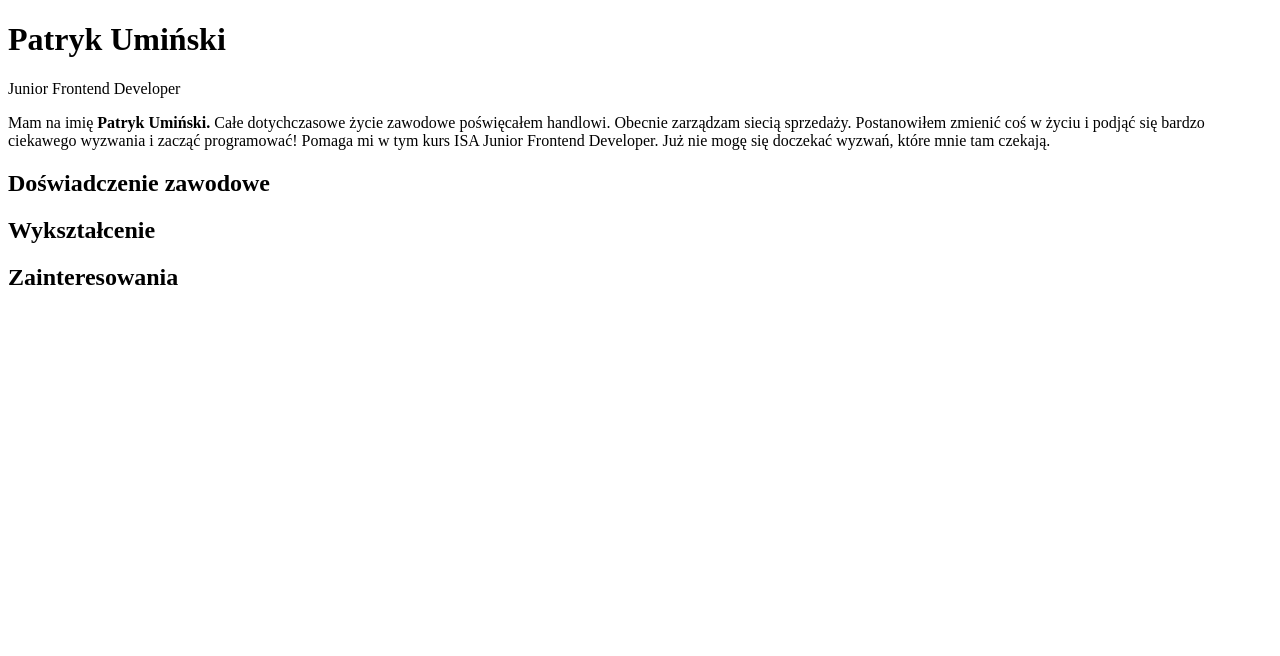
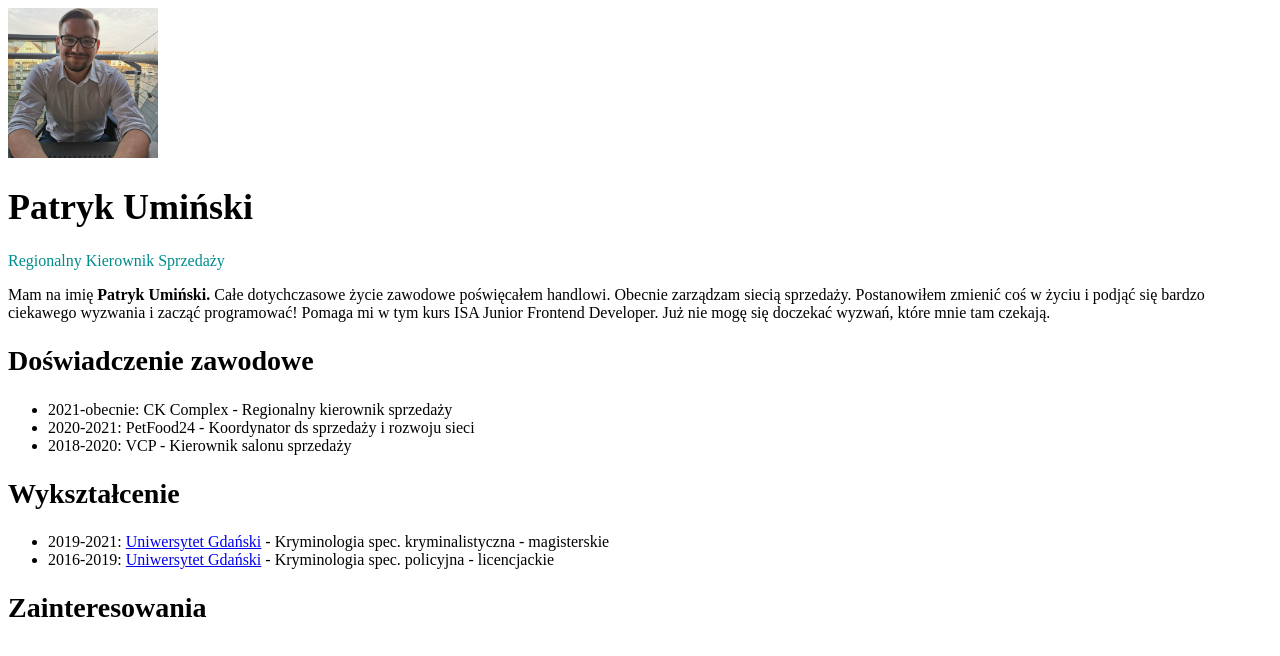
Before and after one commit to PatrykUminski/kurs-html, a plain HTML site: page index.html in a window 1280 px wide. Drawn offline with Linux system fonts and the light colour scheme.

Commit message:
Photo added to CV and modified HTML & first CSS code

```diff
--- a/index.html
+++ b/index.html
@@ -7,8 +7,9 @@
     <title>CV</title>
 </head>
 <body>
- <h1>Patryk Umiński</h1>
-  <span>Junior Frontend Developer</span>
+    <img src="zdjecie.jpg" width="150px" height="150px"/>
+<h1 style="font-size: 36px">Patryk Umiński</h1>
+    <span style="color:darkcyan">Regionalny Kierownik Sprzedaży</span>
         <p>Mam na imię <b>Patryk Umiński.</b>
         Całe dotychczasowe życie zawodowe poświęcałem handlowi.
         Obecnie zarządzam siecią sprzedaży.
@@ -16,8 +17,17 @@
         i zacząć programować! Pomaga mi w tym kurs ISA Junior Frontend Developer.
         Już nie mogę się doczekać wyzwań, które mnie tam czekają.
         </p>
- <h2>Doświadczenie zawodowe</h2>
- <h2>Wykształcenie</h2>
- <h2>Zainteresowania</h2>
+ <h2 style="font-size: 28px">Doświadczenie zawodowe</h2>
+    <ul>
+        <li>2021-obecnie: CK Complex - Regionalny kierownik sprzedaży</li>
+        <li>2020-2021: PetFood24 - Koordynator ds sprzedaży i rozwoju sieci</li>
+        <li>2018-2020: VCP - Kierownik salonu sprzedaży</li>
+    </ul>
+<h2 style="font-size: 28px;">Wykształcenie</h2>
+    <ul>
+        <li>2019-2021: <a href="https://ug.edu.pl/">Uniwersytet Gdański</a> - Kryminologia spec. kryminalistyczna - magisterskie</li>
+        <li>2016-2019: <a href="https://ug.edu.pl/">Uniwersytet Gdański</a> - Kryminologia spec. policyjna - licencjackie</li>
+    </ul>
+<h2 style="font-size: 28px;">Zainteresowania</h2>
 </body>
 </html>
```
Also changed, not shown: zdjecie.jpg (added). Lines whose indentation alone changed are shown as unchanged.
